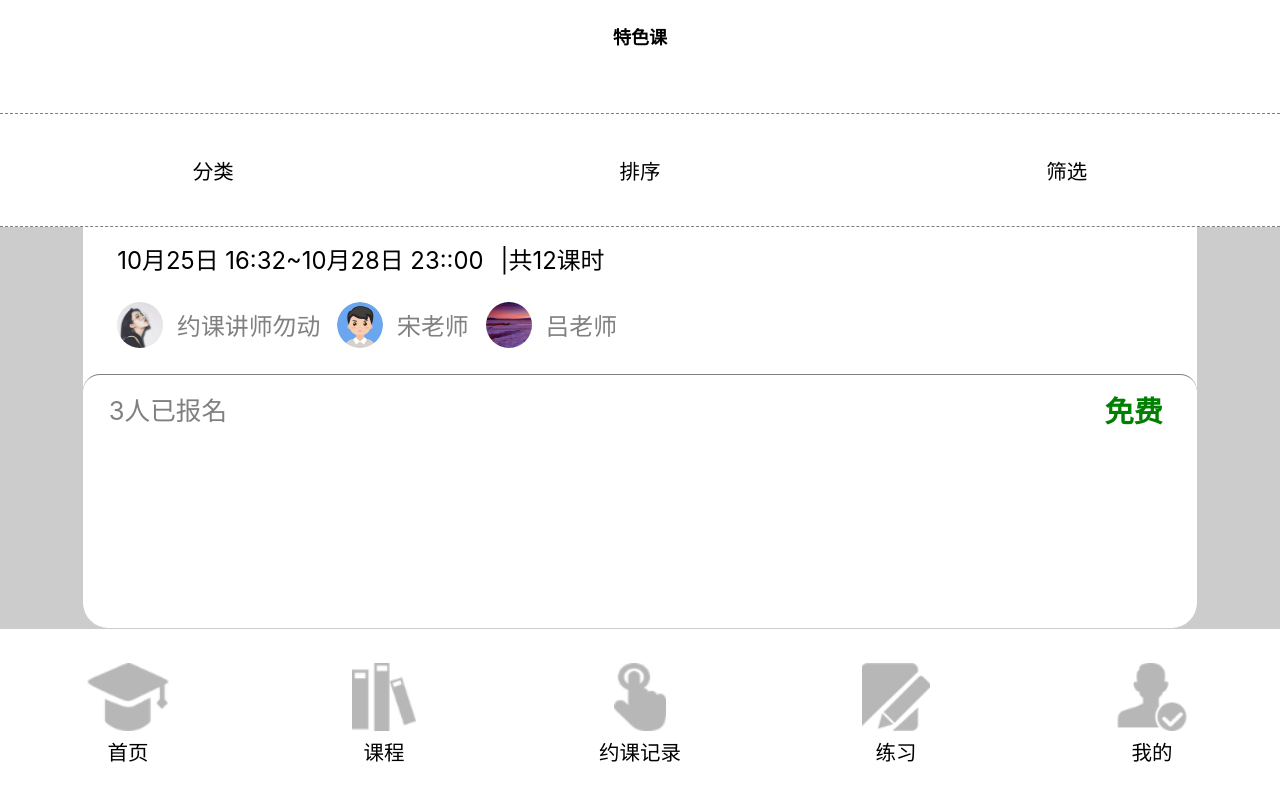
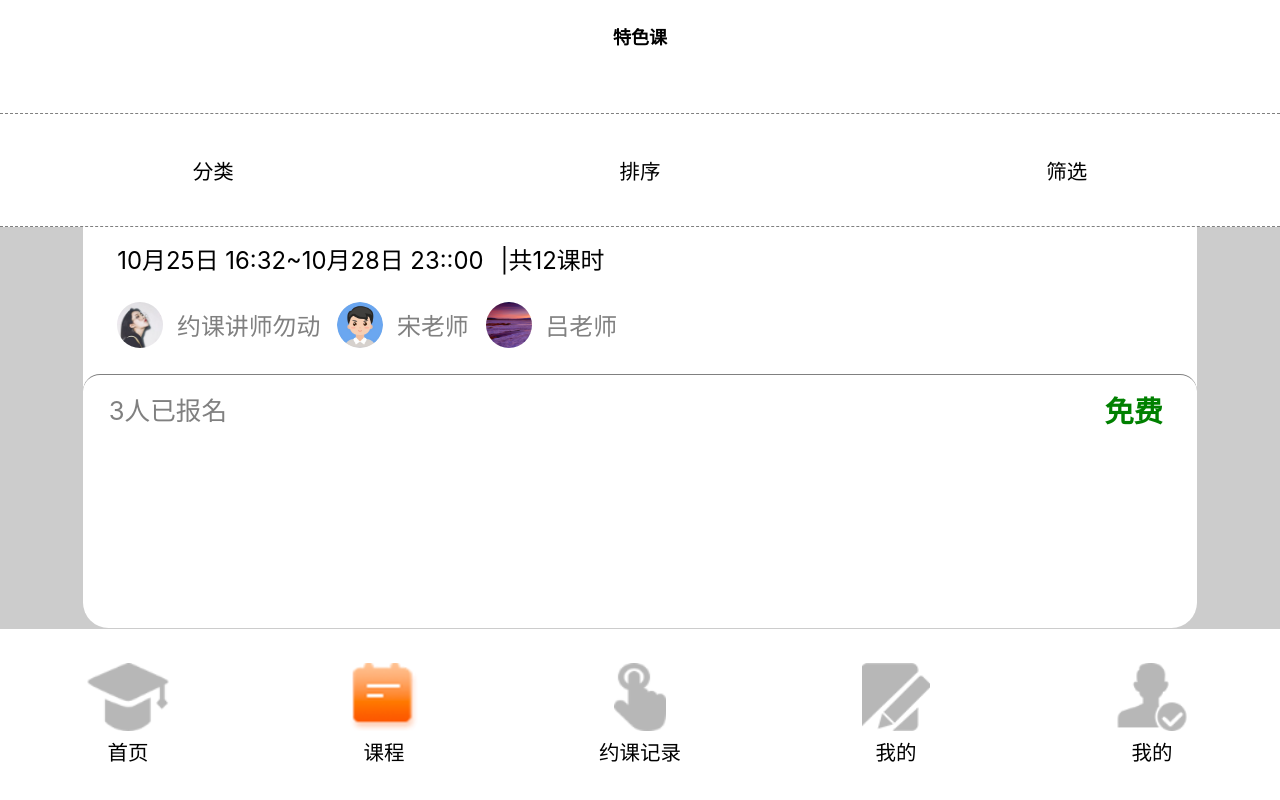
Before and after one commit to fen-wei/no_noe, a Vue app: page /ke in a window 1280 px wide. Built offline with nearby package versions, Linux system fonts and the light colour scheme; grey boxes are pictures that could not be loaded.

Commit message:
zyp 路由跳转实现图片切换

```diff
--- a/src/components/footer.vue
+++ b/src/components/footer.vue
@@ -1,6 +1,6 @@
 <template>
     <footer>
-        <ul>
+        <!-- <ul>
             <router-link to="/show" tag="li">
                 <span>
                     <img src="/static/img/shouye.png" alt="" v-show="!this.show">
@@ -36,6 +36,17 @@
                 </span>
                 <p>我的</p>
             </router-link>
+            </ul>
+             -->
+        <ul>
+              <router-link v-for="(v,i) in list" @click="add(i)" :to="v.src" tag="li" :key="i"  >
+                <span>
+                    <img :src="v.img">
+                    <!-- <img :src="v.img2" alt="" > -->
+                    <!-- <img src="/static/img/lianxi02.png" alt="" v-show="this.show"> -->
+                </span>
+                <p>{{v.title}}</p>
+            </router-link>
         </ul>
     </footer>
 </template>
@@ -44,14 +55,37 @@ export default {
     name:"fot",
     data(){
         return{
-            show: false
+            show: false,
+            list:[
+               {title:"首页",src:"/show",img:"/static/img/shouye.png",zt:true,img2:"/static/img/shouye02.png"},
+               {title:"课程",src:"/ke",img:"/static/img/kechengpng.png",zt:true,img2:"/static/img/kecheng02.png"},
+               {title:"约课记录",src:"/yue",img:"/static/img/yueke.png",zt:true,img2:"/static/img/yueke02.png"},
+               {title:"我的",src:"/li",img:"/static/img/lianxi.png",zt:true,img2:"/static/img/lianxi02.png"},
+               {title:"我的",src:"/wo",img:"/static/img/wode.png",zt:true,img2:"/static/img/lianxi02.png"}
+            ]
         }
     },
     methods:{
-        add(){
-            console.log("11")
-            this.show = !this.show;
+        add(i){
+        //    this.list[i].zt=!this.list[i].zt
+          alert(111)
         }
+    },
+    beforeRouteEnter(to,from,next){
+     console.log(to)
+     console.log(from)
+     next(true)
+    },
+    mounted () {
+        console.log(this.$route)
+        this.list.forEach(data=>{
+           if(this.$route.path==data.src){
+               console.log(data.img="/static/img"+data.src+"02.png")
+            //    data.img=data.img="/static/img"+data.src+"02.png"
+               data.img=data.img2
+           }
+        })
+
     }
 }
 </script>
```
